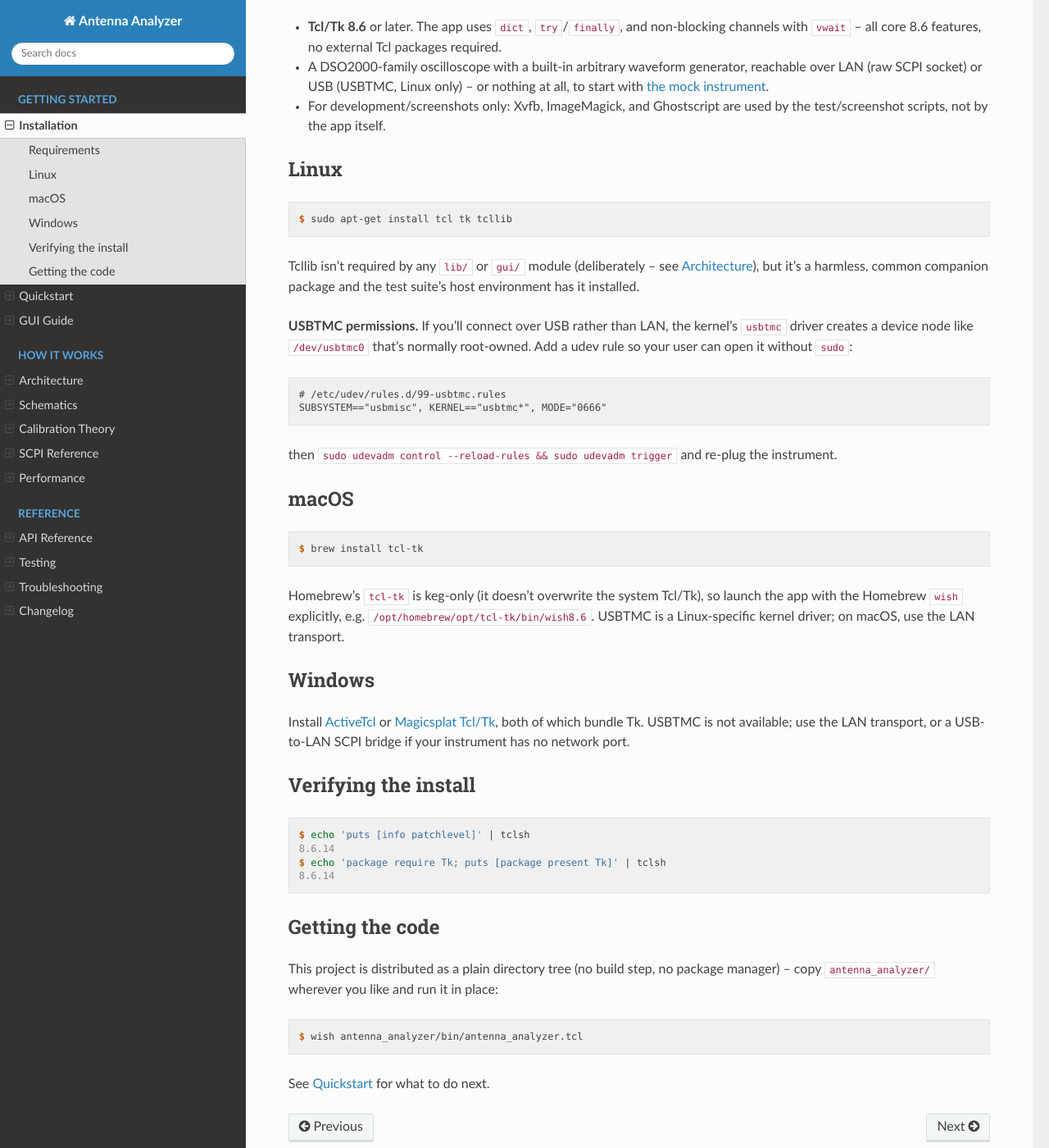
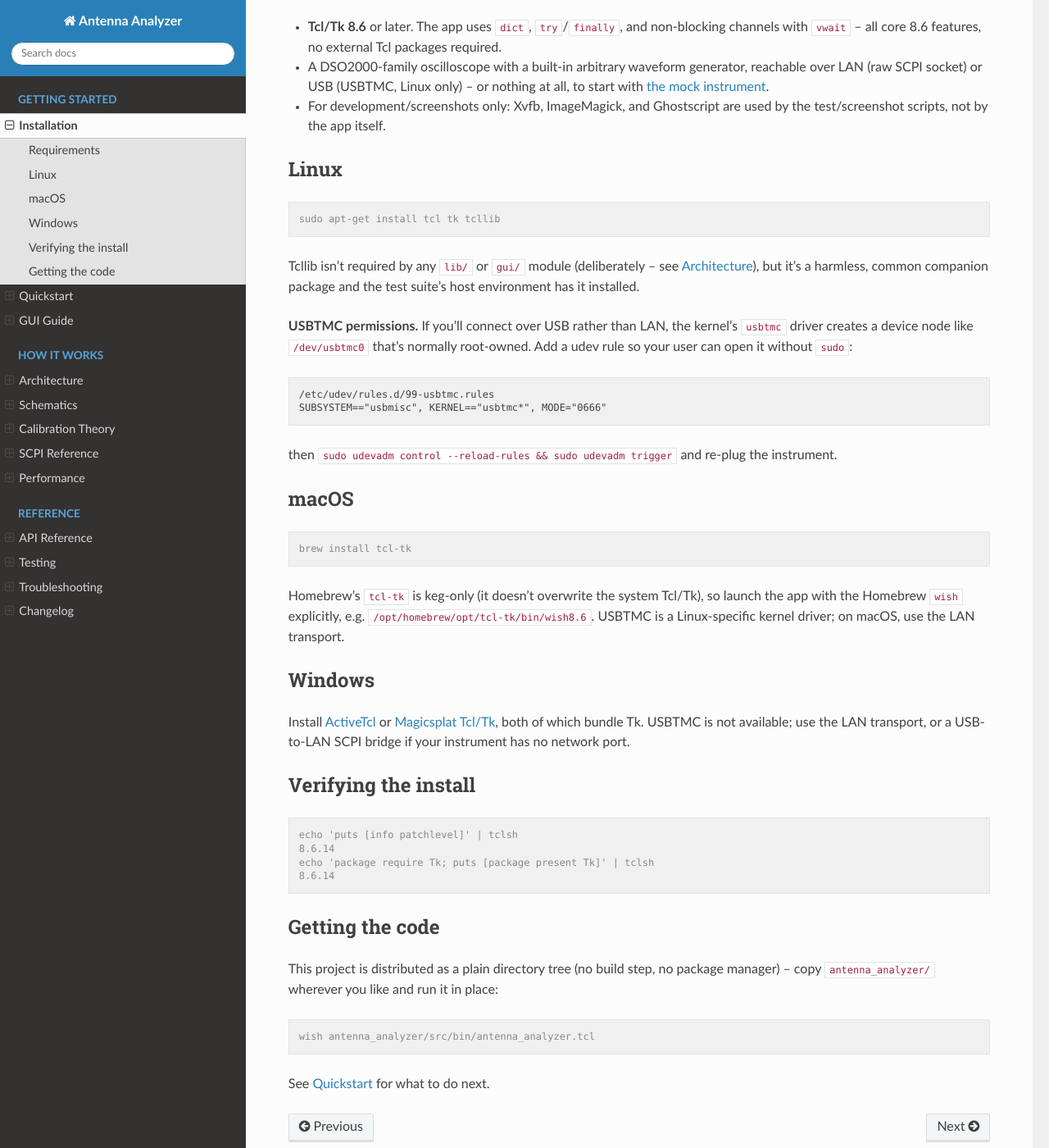
Before and after one commit to aleysos115/Antenna-Analyzer, a Sphinx documentation site: the page built from docs/source/installation.rst, in a window 1280 px wide and 1400 px high, scrolled down 195 px. Shown: the whole window at 82% size. Built offline with Sphinx 7.4.7 and the Read the Docs theme 3.1.0, drawn with Linux system fonts in a browser that asks for light colours.

Commit message:
Further doc fixes

```diff
--- a/docs/source/gui_guide.rst
+++ b/docs/source/gui_guide.rst
@@ -112,4 +112,4 @@ Menus
 
 **File** duplicates the two export commands and Quit. **Instrument** offers
 a manual ``*RST`` and an ``*IDN?`` query (shown in a dialog) independent of
-the connection bar. **Help \u2192 About** shows the app name/version.
+the connection bar. **Help → About** shows the app name/version.
--- a/docs/source/installation.rst
+++ b/docs/source/installation.rst
@@ -19,7 +19,7 @@ Linux
 
 .. code-block:: console
 
-   $ sudo apt-get install tcl tk tcllib
+   sudo apt-get install tcl tk tcllib
 
 Tcllib isn't required by any ``lib/`` or ``gui/`` module (deliberately --
 see :doc:`architecture`), but it's a harmless, common companion package and
@@ -32,7 +32,7 @@ can open it without ``sudo``:
 
 .. code-block:: text
 
-   # /etc/udev/rules.d/99-usbtmc.rules
+   /etc/udev/rules.d/99-usbtmc.rules
    SUBSYSTEM=="usbmisc", KERNEL=="usbtmc*", MODE="0666"
 
 then ``sudo udevadm control --reload-rules && sudo udevadm trigger`` and
@@ -43,7 +43,7 @@ macOS
 
 .. code-block:: console
 
-   $ brew install tcl-tk
+   brew install tcl-tk
 
 Homebrew's ``tcl-tk`` is keg-only (it doesn't overwrite the system Tcl/Tk),
 so launch the app with the Homebrew ``wish`` explicitly, e.g.
@@ -63,9 +63,9 @@ Verifying the install
 
 .. code-block:: console
 
-   $ echo 'puts [info patchlevel]' | tclsh
+   echo 'puts [info patchlevel]' | tclsh
    8.6.14
-   $ echo 'package require Tk; puts [package present Tk]' | tclsh
+   echo 'package require Tk; puts [package present Tk]' | tclsh
    8.6.14
 
 Getting the code
@@ -77,6 +77,6 @@ in place:
 
 .. code-block:: console
 
-   $ wish antenna_analyzer/bin/antenna_analyzer.tcl
+   wish antenna_analyzer/src/bin/antenna_analyzer.tcl
 
 See :doc:`quickstart` for what to do next.
--- a/docs/source/quickstart.rst
+++ b/docs/source/quickstart.rst
@@ -12,8 +12,7 @@ In one terminal:
 
 .. code-block:: console
 
-   $ tclsh mock/mockscope.tcl 5025
-   mockscope listening on 127.0.0.1:5025
+   tclsh src/mock/mockscope.tcl 5025
 
 This simulates a scope+generator with a ~7.1 MHz series-RLC "antenna" on its
 test port (see :doc:`testing` for what it models and why). It speaks the
@@ -28,7 +27,7 @@ In a second terminal:
 
 .. code-block:: console
 
-   $ wish bin/antenna_analyzer.tcl
+   wish src/bin/antenna_analyzer.tcl
 
 3. Connect
 ----------
```
Also changed, not shown: README.rst (+6 -4 lines).
